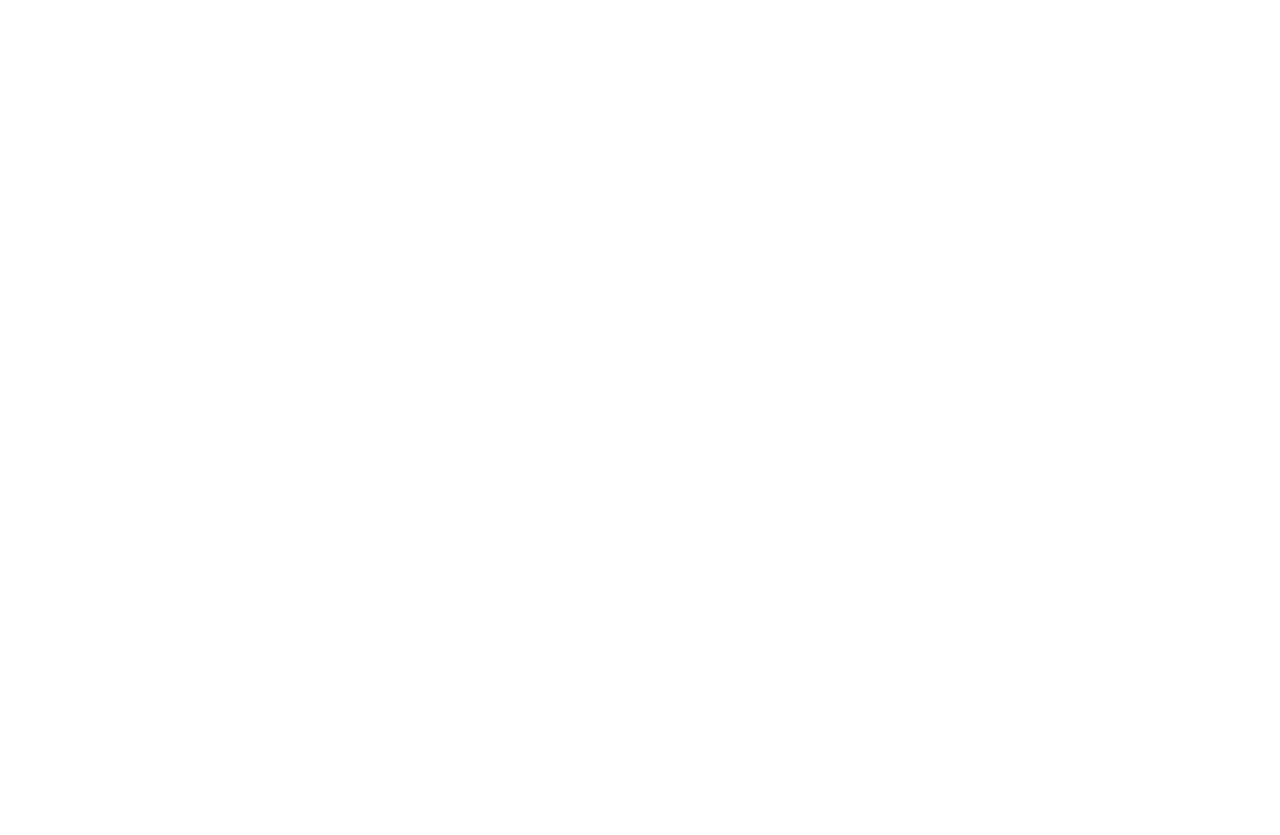
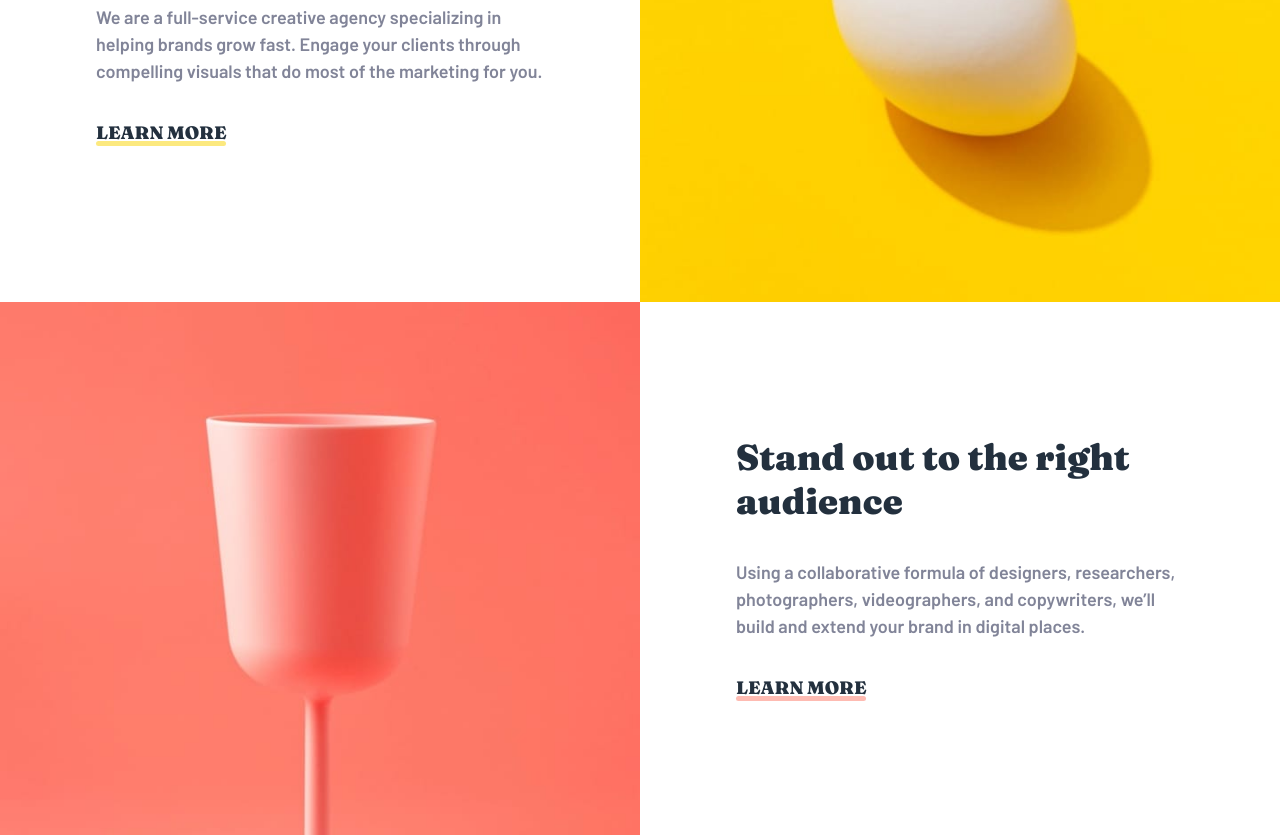
Before and after one commit to danilovilhena/frontend-mentor-challenges, a React (Create React App) app in the folder sunnyside-landing-page/: page / in a window 1280 px wide. Shown: the part 900-1735 px from the top of the page. Before the commit the page ends 800 px from the top, so only its background shows below. Built offline with nearby package versions, Linux system fonts and the light colour scheme.

Commit message:
[sunnyside-landing-page] Horizontal sections markup and styling

```diff
--- a/sunnyside-landing-page/src/App.js
+++ b/sunnyside-landing-page/src/App.js
@@ -1,9 +1,45 @@
 import "./App.scss";
 import Introduction from "./components/Introduction";
+import HorizontalSections from "./components/HorizontalSections";
 
 const App = () => {
+  const secondSections = [
+    {
+      title: "Graphic design",
+      description: "Great design makes you memorable. We deliver artwork that underscores your brand message and captures potential clients’ attention."
+    },
+    {
+      title: "Photography",
+      description: "Increase your credibility by getting the most stunning, high-quality photos that improve your business image."
+    }
+  ]
+
+  const testimonials = [
+    {
+      testimonial: "We put our trust in Sunnyside and they delivered, making sure our needs were met and deadlines were always hit.",
+      name: "Emily R.",
+      occupation: "Marketing Director",
+      image: ""
+    },
+    {
+      testimonial: "Sunnyside’s enthusiasm coupled with their keen interest in our brand’s success made it a satisfying and enjoyable experience.",
+      name: "Thomas S.",
+      occupation: "Chief Operating Officer",
+      image: ""
+    },
+    {
+      testimonial: "Incredible end result! Our sales increased over 400% when we worked with Sunnyside. Highly recommended!",
+      name: "Jennie F.",
+      occupation: "Business Owner",
+      image: ""
+    }
+  ]
+
   return (<>
     <Introduction />
+    <main>
+      <HorizontalSections />
+    </main>
   </>);
 }
 
--- /dev/null
+++ b/sunnyside-landing-page/src/components/HorizontalSections.js
@@ -0,0 +1,35 @@
+import "./HorizontalSections.scss"
+import imageTransform from "../images/desktop/image-transform.jpg"
+import imageStandout from "../images/desktop/image-stand-out.jpg"
+
+const HorizontalSections = (props) => {
+  const sections = [
+    {
+      title: "Transform your brand",
+      description: "We are a full-service creative agency specializing in helping brands grow fast. Engage your clients through compelling visuals that do most of the marketing for you.",
+      image: imageTransform,
+      alt: "Egg in a yellow background"
+    },
+    {
+      title: "Stand out to the right audience",
+      description: "Using a collaborative formula of designers, researchers, photographers, videographers, and copywriters, we’ll build and extend your brand in digital places.",
+      image: imageStandout,
+      alt: "Red cup in a red background"
+    }
+  ]
+
+  return (<>
+    {sections.map(el =>
+      <section className="horizontal-section">
+        <div>
+          <h2>{el.title}</h2>
+          <p>{el.description}</p>
+          <a href="#"><span>Learn more</span></a>
+        </div>
+        <img src={el.image} alt={el.alt}></img>
+      </section>
+    )}
+  </>)
+}
+
+export default HorizontalSections
--- /dev/null
+++ b/sunnyside-landing-page/src/components/HorizontalSections.scss
@@ -0,0 +1,66 @@
+.horizontal-section {
+    display: flex;
+    flex-direction: row;
+    width: 100%;
+
+    &:nth-child(2) {
+        flex-direction: row-reverse;
+
+        span::after {
+            background: var(--soft-red);
+        }
+    }
+
+    > * {
+        width: 50%;
+    }
+
+    > div {
+        padding: 10% 7.5%;
+        margin: auto;
+
+        h2 {
+            font-family: var(--serif);
+            font-weight: 900;
+            font-size: 2rem;
+            margin-top: 0;
+            margin-bottom: 2rem;
+            color: var(--desaturated-blue);
+        }
+
+        p {
+            color: var(--dark-gray-blue);
+            line-height: 1.5;
+            margin-bottom: 2rem;
+        }
+
+        a {
+            text-decoration: none;
+            text-transform: uppercase;
+            display: inline-block;
+
+            span {
+                font-family: var(--serif);
+                font-weight: 900;
+                color: var(--desaturated-blue);
+            }
+
+            span::after {
+                content: '';
+                height: 5px;
+                background: var(--yellow);
+                border-radius: 2rem;
+                display: block;
+                opacity: .5;
+                margin-top: -3px;
+                transition: all .25s ease-in-out;
+            }
+
+            &:hover {
+                span::after {
+                    opacity: 1;
+                }
+            }
+        }
+    }
+}
--- a/sunnyside-landing-page/src/components/Introduction.js
+++ b/sunnyside-landing-page/src/components/Introduction.js
@@ -1,7 +1,7 @@
 import "./Introduction.scss"
 import logo from "../images/logo.svg"
 import arrowDown from "../images/icon-arrow-down.svg"
-import headerImage from "../images/desktop/image-header-2.png"
+import headerImage from "../images/desktop/image-header.png"
 
 const Introduction = () => (
     <div className="introduction">
```
Also changed, not shown: sunnyside-landing-page/src/images/desktop/image-header.jpg (deleted), sunnyside-landing-page/src/images/desktop/image-header.png (renamed from sunnyside-landing-page/src/images/desktop/image-header-2.png).
